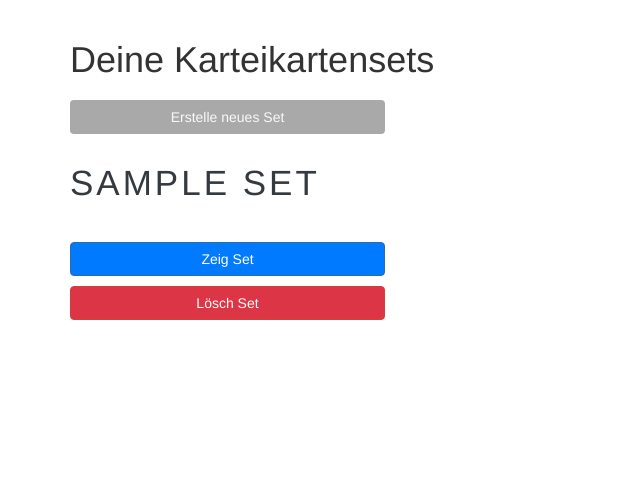
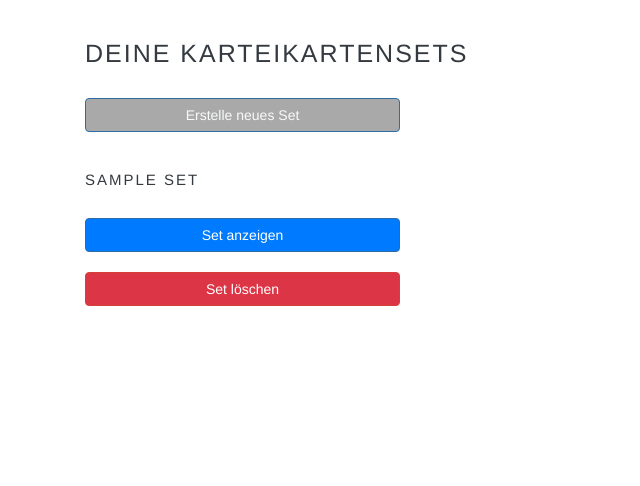
Before and after one commit to EnesBajrami/VCID-FLASK-BAJRAMI-PA, a Flask app: page /sets in a window 1280 px wide. Shown: the part 52-538 px from the top of the page, without its empty margins (0-640 px from the left). Run offline with Flask 2, Linux system fonts and the light colour scheme; a user stored in the database is signed in; tables that the repository leaves empty hold one stand-in row (values such as "Sample post"); some libraries are stand-ins or nearby versions.

Commit message:
aktualle version

```diff
--- a/app/api.py
+++ b/app/api.py
@@ -3,7 +3,7 @@ from app.models import Flashcard, FlashcardSet, User
 from flask import jsonify, request, url_for
 from app.errors import bad_request
 from app.models import User
-
+from app import csrf
 
 
 @app.route('/api/flashcards/<int:id>', methods=['GET'])
@@ -50,3 +50,5 @@ def create_user():
     response.status_code = 201
     response.headers['Location'] = url_for('get_user', id=user.id)
     return response
+
+csrf.exempt(create_user)
--- a/app/static/css/style.css
+++ b/app/static/css/style.css
@@ -94,14 +94,14 @@
     margin-bottom: 30px;
 }
 
-.fancy-header {
-    font-size: 2.5em; /* Größere Schrift */
-    color: #343a40; /* Dunkelgrau, Sie können jede Farbe wählen */
-    text-align: left; /* Zentriert den Text */
-    margin-top: 30px; /* Mehr Abstand oben */
-    margin-bottom: 30px; /* Mehr Abstand unten */
-    text-transform: uppercase; /* Macht alle Buchstaben groß */
-    letter-spacing: 3px; /* Mehr Raum zwischen den Buchstaben */
+.fancy-header, .h1, h1 { /* Passt alle h1-Elemente an, inklusive Ihrer benutzerdefinierten Klasse fancy-header */
+    font-size: 2.5rem; /* Größere Schrift */
+    margin-bottom: 1rem; /* Passender Abstand unten */
+    color: #343a40; /* Farbe des Textes, dunkelgrau */
+    text-align: center; /* Zentriert den Text */
+    margin-top: 20px; /* Abstand nach oben */
+    text-transform: uppercase; /* Großbuchstaben */
+    letter-spacing: 2px; /* Abstand zwischen Buchstaben */
 }
 
 .btn-custom-blue {
--- a/app/templates/index.html
+++ b/app/templates/index.html
@@ -14,9 +14,9 @@
             </div>
 
             <div class="col-md-6">
-                <h2>Bearbeite und lerne</h2>
-                <p>Durchstöbere deine erstellten Sets und Karteikarten. Bearbeite sie nach Bedarf, um sicherzustellen, dass dein Lernmaterial immer auf dem neuesten Stand ist.</p>
-                <a href="{{ url_for('public_sets') }}" class="btn btn-primary">Sets durchstöbern</a>
+                <h2>Entdecke und lerne</h2>
+                <p>Durchstöbere die öffentlich geteilten Sets unserer Community. Lerne neue Perspektiven kennen und erweitere dein Wissen durch die Vielfalt der geteilten Inhalte.</p>
+                <a href="{{ url_for('public_sets') }}" class="btn btn-primary">Öffentliche Sets durchstöbern</a>
             </div>
         </div>
 {% endblock %}
--- a/app/templates/set_detail.html
+++ b/app/templates/set_detail.html
@@ -3,10 +3,14 @@
 {% block app_content %}
 <div class="container mt-3">
     <h1>{{ set.title }}</h1>
+    {% if current_user.id == set.user_id %} <!-- Prüfen, ob der aktuelle Benutzer der Ersteller des Sets ist -->
         <div class="d-flex justify-content-between mb-4">
             <h2>Karteikarten:</h2>
             <a href="{{ url_for('new_flashcard', set_id=set.id) }}" class="btn btn-success">Neue Karteikarte erstellen</a>
         </div>
+    {% else %}
+        <h2>Karteikarten:</h2>
+    {% endif %}
     {% if set.flashcards %}
         <div class="row">
             {% for flashcard in set.flashcards %}
@@ -21,10 +25,12 @@
                             </div>
                         </div>
                         <button class="btn btn-primary mt-2 flip-card-button">Zeig Lösung</button>
+                        {% if current_user.id == set.user_id %} <!-- Nur dem Ersteller des Sets erlauben, Karteikarten zu löschen -->
                             <form action="{{ url_for('delete_flashcard', card_id=flashcard.id) }}" method="post" class="mt-2">
                                 {{ form.hidden_tag() }}
                                 <input type="submit" class="btn btn-danger" value="Karteikarte löschen" onclick="return confirm('Sind Sie sicher, dass Sie diese Karteikarte löschen möchten?');">
                             </form>
+                        {% endif %}
                     </div>
                 </div>
             {% endfor %}
--- a/app/templates/sets.html
+++ b/app/templates/sets.html
@@ -1,20 +1,32 @@
 {% extends "base.html" %}
 
 {% block app_content %}
-    <h1>Deine Karteikartensets</h1>
-    <a href="{{ url_for('new_set') }}"><button class="btn btn-primarynew mt-2">Erstelle neues Set</button></a>
-    <div>
+<div class="container mt-3">
+    <h1 style="text-align: left; margin-bottom: 2rem;">Deine Karteikartensets</h1>
+    <div style="text-align: left;">
+        <a href="{{ url_for('new_set') }}" class="btn btn-primary mt-2" style="background-color: darkgrey; color: #f8f9fa;">Erstelle neues Set</a>
+    </div>
+    <div class="row" style="margin-top: 20px;">
         {% for set in sets %}
-            <div>
-                <h2 class="fancy-header">{{ set.title }}</h2>
-                <a href="{{ url_for('set_detail', set_id=set.id) }}"><button class="btn btn-primary btn-custom-blue mt-2">Zeig Set</button></a>
-                <form action="{{ url_for('delete_set', set_id=set.id) }}" method="post">
-                    {{ form.hidden_tag() }}
-                    <input type="submit" class="btn btn-danger btn-custom-red" value="Lösch Set" onclick="return confirm('Are you sure you want to delete this set?');">
-                </form>
+            <div class="col-md-4 mb-4">
+                <div class="card">
+                    <div class="card-body">
+                        <h2 class="fancy-header" style="font-size: 1.5rem; text-align: left;">{{ set.title }}</h2>
+                        <div style="text-align: left; margin-top: 20px;">
+                            <a href="{{ url_for('set_detail', set_id=set.id) }}" class="btn btn-primary btn-custom-blue" style="margin-top: 10px;">Set anzeigen</a>
+                            <form action="{{ url_for('delete_set', set_id=set.id) }}" method="post" style="margin-top: 10px;">
+                                {{ form.hidden_tag() }}
+                                <input type="submit" class="btn btn-danger btn-custom-red" value="Set löschen" onclick="return confirm('Möchtest du dieses Set wirklich löschen?');" style="margin-top: 10px;">
+                            </form>
+                        </div>
+                    </div>
+                </div>
             </div>
         {% else %}
-            <p>No sets available.</p>
+            <div class="col">
+                <p style="text-align: left;">Keine Sets verfügbar.</p>
+            </div>
         {% endfor %}
     </div>
+</div>
 {% endblock %}
```
Also changed, not shown: other parts of app/static/css/style.css (+34 -0 lines), app/templates/public_sets.html (+11 -7 lines), config.py (+2 -5 lines), 1 other file. Lines whose indentation alone changed are shown as unchanged.
